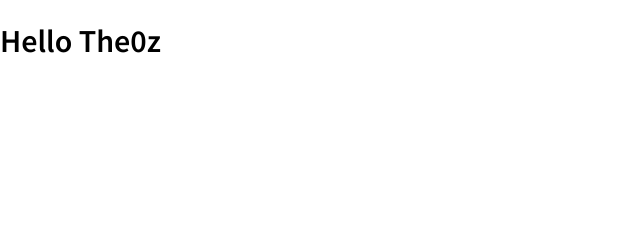
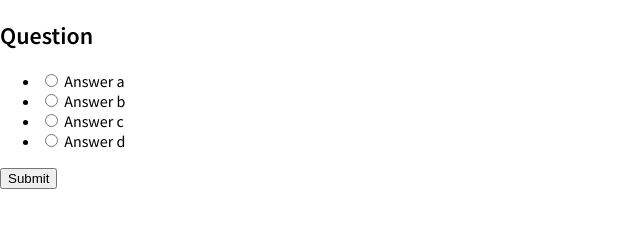
Before and after one commit to The0z/10JavaScriptProjects, a plain HTML site: page quiz-app/index.html in a window 1280 px wide. Shown: the whole page, without its empty margins (0-640 px from the left). Drawn offline with Linux system fonts and the light colour scheme.

Commit message:
Created Initial Question Format (html)

```diff
--- a/quiz-app/index.html
+++ b/quiz-app/index.html
@@ -12,7 +12,7 @@
     <meta name="viewport"
     content="width=device-width,
         intial-scale=1.0">
-    <title>DocumentTitle</title>
+    <title>Quiz App</title>
     <!--  defines the relationship between the current document and an
         external resource. href = location of linked document (URL) -->
     <link rel="stylesheet" href='style.css'>
@@ -22,7 +22,42 @@
 
 </head>
 <body>
-    <!-- header 1 -->
-    <h1>Hello The0z</h1>
+    <!-- Consists of a question, multiple choice, and button -->
+    <div class="quiz-container">
+        <!-- Contains the quiz question and the answer options-->
+        <div class="quiz-question">
+            <h2>Question</h2>
+            <!--
+                <ul> create bullet list, <li> create unordered list point
+                with input and label tags.
+                <label> gives label to checkboxes, radio buttons, urls, etc
+                <input> specifies an input field where the user can enter data.
+            -->
+            <!-- created from ul>li*4>input+label -->
+            <!--
+                radio buttons must all have the same names otherwise multiple can be selected
+            -->
+            <ul>
+                <li>
+                    <input type="radio" id='a' name='answer'>
+                    <label for="a">Answer a</label>
+                </li>
+                <li>
+                    <input type="radio" id = 'b' name='answer'>
+                    <label for="b">Answer b</label>
+                </li>
+                <li>
+                    <input type="radio" id = 'c' name='answer'>
+                    <label for="c">Answer c</label>
+                </li>
+                <li>
+                    <input type="radio" id = 'd' name='answer'>
+                    <label for="d">Answer d</label>
+                </li>
+            </ul>
+        </div>
+
+        <button>Submit</button>
+    </div>
 </body>
 </html>
```
